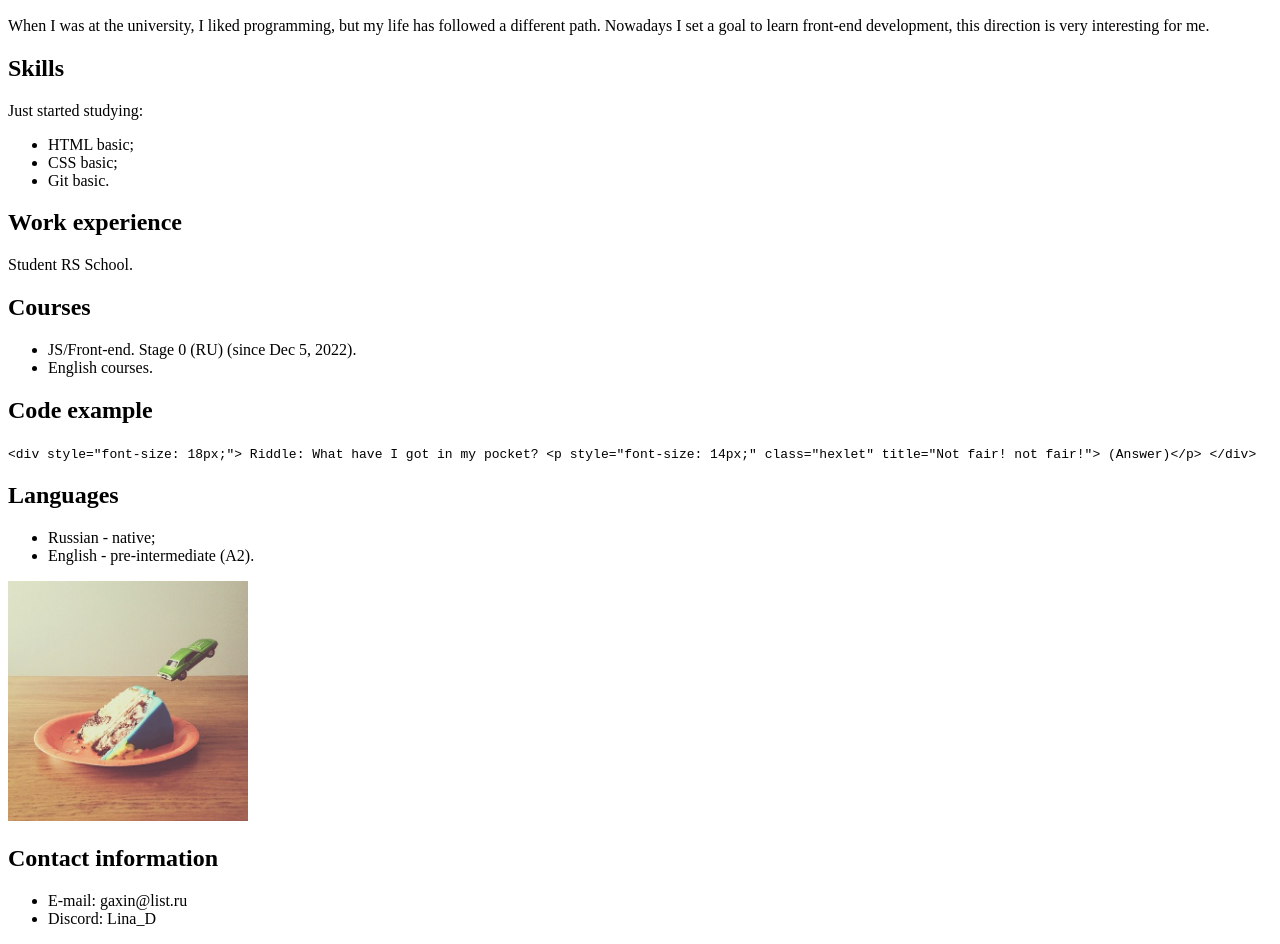
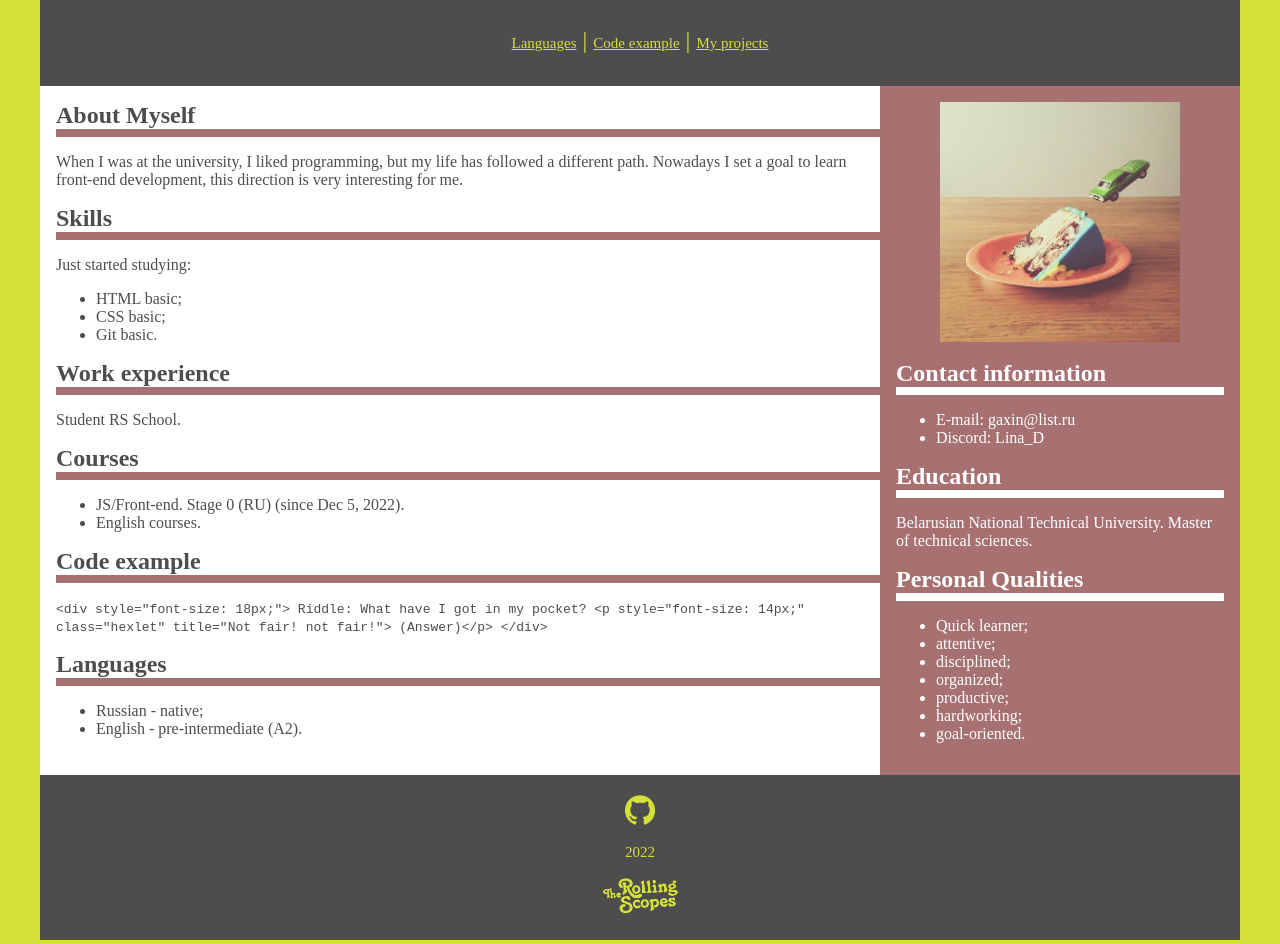
Before and after one commit to HalinaD/rsschool-cv, a plain HTML site: page index.html in a window 1280 px wide. Shown: the part 148-1092 px from the top of the page. Drawn offline with Linux system fonts and the light colour scheme.

Commit message:
feat: add css style

```diff
--- a/index.html
+++ b/index.html
@@ -3,7 +3,7 @@
   <head>
     <meta charset="UTF-8">
     <meta name="viewport" content="width=device-width, initial-scale=1.0">
-    <link rel="stylesheet"  href="2.css">
+    <link rel="stylesheet"  href="style.css">
     <title>MyCV</title>
   </head>
 
--- a/style.css
+++ b/style.css
@@ -0,0 +1,84 @@
+.html {
+    scroll-behavior: smooth;
+    max-width: 1440px;
+    margin: 0 auto;
+    }
+ body{
+    padding: 2rem;
+    box-sizing: border-box;
+    background-color: #d5e038;
+        }
+    .header {
+    padding: 1rem 1rem 2rem 1rem;
+    box-sizing: border-box;
+    width:100%;
+    color: #d5e038;
+    background-color: #4d4d4d;
+    text-align: center;
+    font-size: 150%;}
+
+        .link {
+        color:#d5e038;
+        font-size: 15px;}
+
+    #container {
+    display: table;
+    width: 100%;
+    height: 100%;
+    box-sizing: border-box;
+    margin-left: 0;
+    margin-right: 0;}
+
+    .left {
+    padding: 1rem;
+    color: #4d4d4d;
+    background-color: white;
+    display: table-cell;
+    vertical-align: top;
+    box-sizing: border-box;
+    width: 70%;
+    }
+
+        .line {
+        width: 105%;
+        height: 0.5rem;
+        padding-top:0 ;
+        background-color: #a77171;
+      }
+
+    .right {
+    padding: 1rem;
+    color: #ffffff;
+    background-color: #a77171;
+    display: table-cell;
+    vertical-align: top;
+    box-sizing: border-box;
+    width: 30%;
+
+ }
+
+        .line-white{
+        width: 100%;
+        height: 0.5rem;
+        padding-top:0 ;
+        background-color: #ffffff;}
+
+ .img{
+    display: block;
+    margin: 0 auto;}
+
+h2 {
+    margin: 0;
+    padding: 0;}
+
+.footer {
+    display:flow-root;
+    color:#d5e038;
+    box-sizing: border-box;
+    width:100%;
+    background-color:#4d4d4d;
+    justify-content: space-around;
+    text-align:center;
+    padding: 20px 0 5px 0;
+    font-size: 15px;
+}
```
